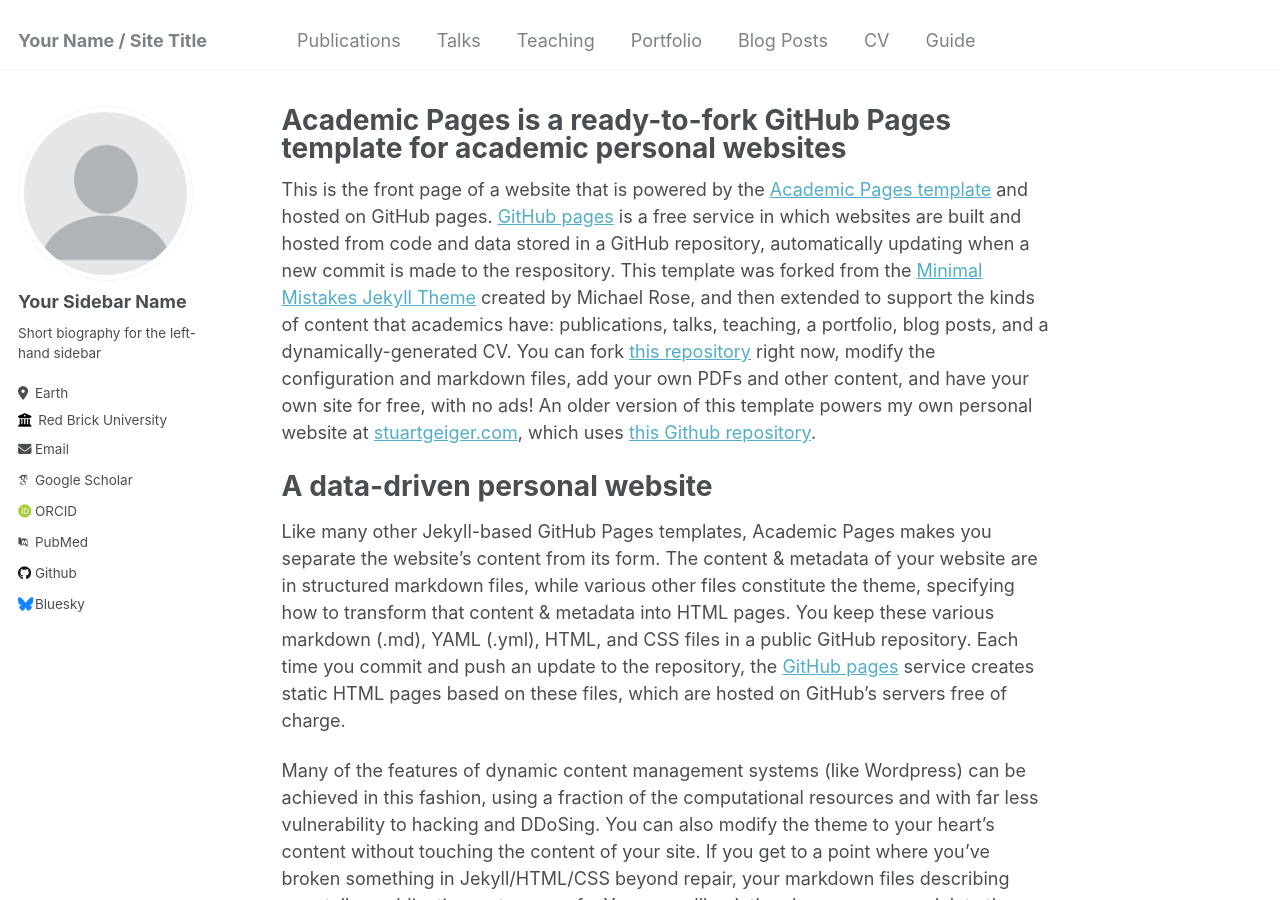
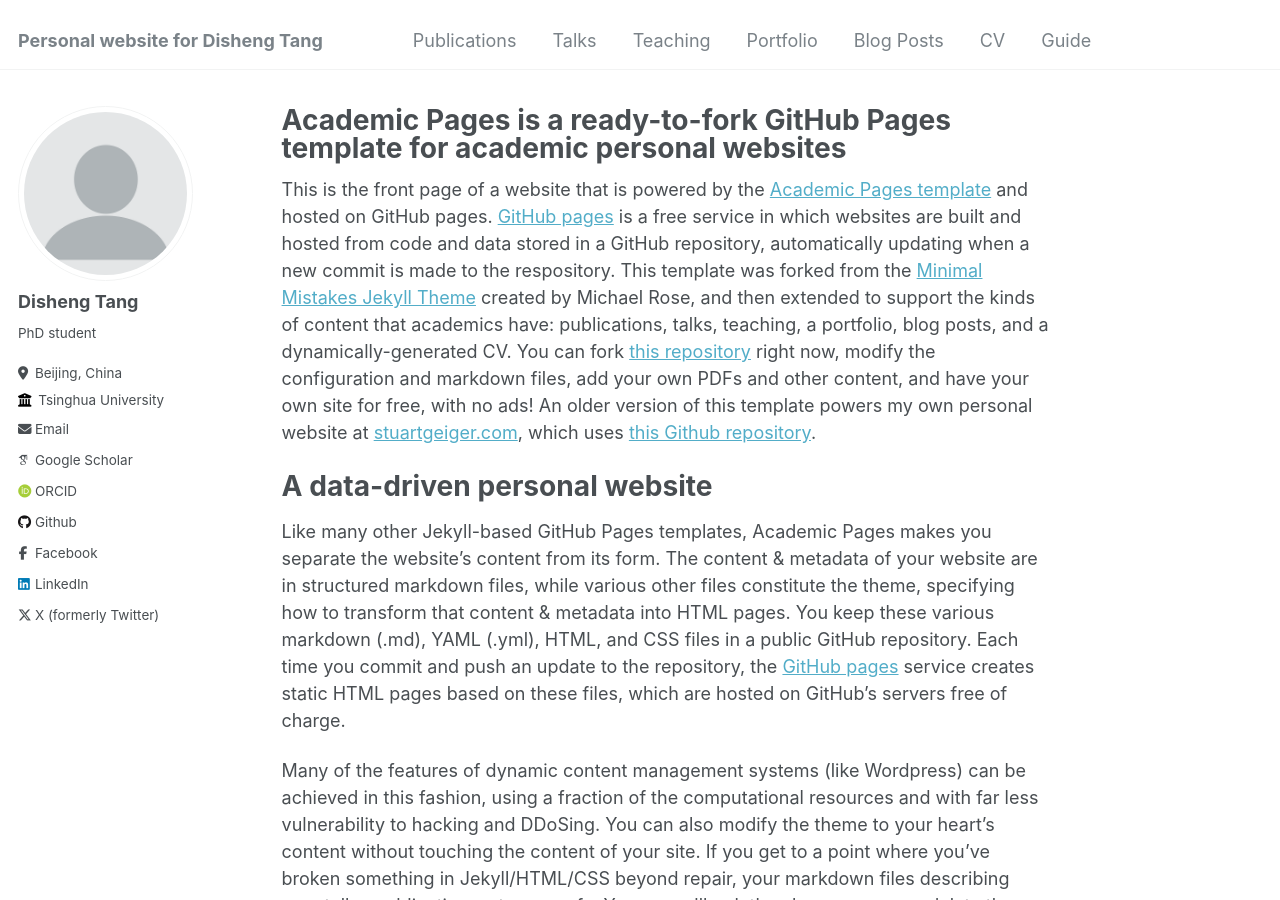
Before and after one commit to DishengTang/dishengtang.github.io, a Jekyll site: the page built from _pages/about.md, in a window 1280 px wide and 900 px high. Built offline with Jekyll 4.4.1, drawn with Linux system fonts in a browser that asks for light colours; some web fonts are replaced.

Commit message:
Update _config.yml

```diff
--- a/_config.yml
+++ b/_config.yml
@@ -8,13 +8,13 @@
 
 # Basic Site Settings
 locale                   : "en-US"
-title                    : "Your Name / Site Title"
+title                    : "Personal website for Disheng Tang"
 title_separator          : "-"
 name                     : &name "Your Name"
 description              : &description "personal description"
-url                      : https://academicpages.github.io # the base hostname & protocol for your site e.g. "https://mmistakes.github.io"
+url                      : https://dishengtang.github.io # the base hostname & protocol for your site e.g. "https://mmistakes.github.io"
 baseurl                  : "" # the subpath of your site, e.g. "/blog"
-repository               : "academicpages/academicpages.github.io"
+repository               : "DishengTang/dishengtang.github.io"
 
 # Site Author - The following control what appear as part of the author content on the side bar.
 #               If a field is blank the icon and link will not appear, otherwise it will be shown.
@@ -22,55 +22,55 @@ repository               : "academicpages/academicpages.github.io"
 author:
   # Biographic information
   avatar           : "profile.png"
-  name             : "Your Sidebar Name"
+  name             : "Disheng Tang"
   pronouns         : # example: "she/her"
-  bio              : "Short biography for the left-hand sidebar"
-  location         : "Earth"
-  employer         : "Red Brick University"
+  bio              : "PhD student"
+  location         : "Beijing, China"
+  employer         : "Tsinghua University"
   uri              : # URL
-  email            : "none@example.org"
+  email            : "dishengtang3@gmail.com"
 
   # Academic websites
   arxiv            : # URL - Update with the correct link to your profile
-  googlescholar    : "https://scholar.google.com/citations?user=PS_CX0AAAAAJ"
+  googlescholar    : "https://scholar.google.com/citations?user=U8zujDgAAAAJ&hl=en&oi=ao"
   impactstory      : # URL
-  orcid            : "http://orcid.org/yourorcidurl"
-  pubmed           : "https://www.ncbi.nlm.nih.gov/pubmed/?term=john+snow"
+  orcid            : "https://orcid.org/0000-0001-8325-4644"
+  # pubmed           : "https://www.ncbi.nlm.nih.gov/pubmed/?term=john+snow"
   researchgate     : # URL
 
   # Repositories and software development
-  bitbucket        : # Username - Update with your username on the site
-  codepen          : # Username
-  dribbble         : # Username
-  github           : "academicpages"
-  kaggle           : # Username
-  stackoverflow    : # User number or user number and name (i.e., use "1" or "1/jeff-atwood")
+  # bitbucket        : # Username - Update with your username on the site
+  # codepen          : # Username
+  # dribbble         : # Username
+  github           : "DishengTang"
+  # kaggle           : # Username
+  # stackoverflow    : # User number or user number and name (i.e., use "1" or "1/jeff-atwood")
 
   # Social media
-  bluesky          : "bsky.app" # Replace this with you Bluesky username
-  facebook         : # Username
-  flickr           : # Username
-  foursquare       : # Username
-  goodreads        : # Username
-  google_plus      : # Username
-  keybase          : # Username
-  instagram        : # Username
-  lastfm           : # Username
-  linkedin         : # Username
-  mastodon         : # URL
-  medium           : # URL
-  pinterest        : # Username
-  soundcloud       : # Username
-  steam            : # Username
-  telegram         : # URL
-  tumblr           : # Username
-  twitter          : # Username for X / Twitter
-  vine             : # Username
-  weibo            : # Username
-  wikipedia        : # Username
-  xing             : # Username
-  youtube          : # Username
-  zhihu            : # URL
+  # bluesky          : "bsky.app" # Replace this with you Bluesky username
+  facebook         : "Disheng Tang"
+  # flickr           : # Username
+  # foursquare       : # Username
+  # goodreads        : # Username
+  # google_plus      : # Username
+  # keybase          : # Username
+  # instagram        : # Username
+  # lastfm           : # Username
+  linkedin         : "www.linkedin.com/in/dishengtang"
+  # mastodon         : # URL
+  # medium           : # URL
+  # pinterest        : # Username
+  # soundcloud       : # Username
+  # steam            : # Username
+  # telegram         : # URL
+  # tumblr           : # Username
+  twitter          : "https://twitter.com/disheng_tang"
+  # vine             : # Username
+  # weibo            : # Username
+  # wikipedia        : # Username
+  # xing             : # Username
+  # youtube          : # Username
+  # zhihu            : # URL
 
 
 # Site Settings
```
